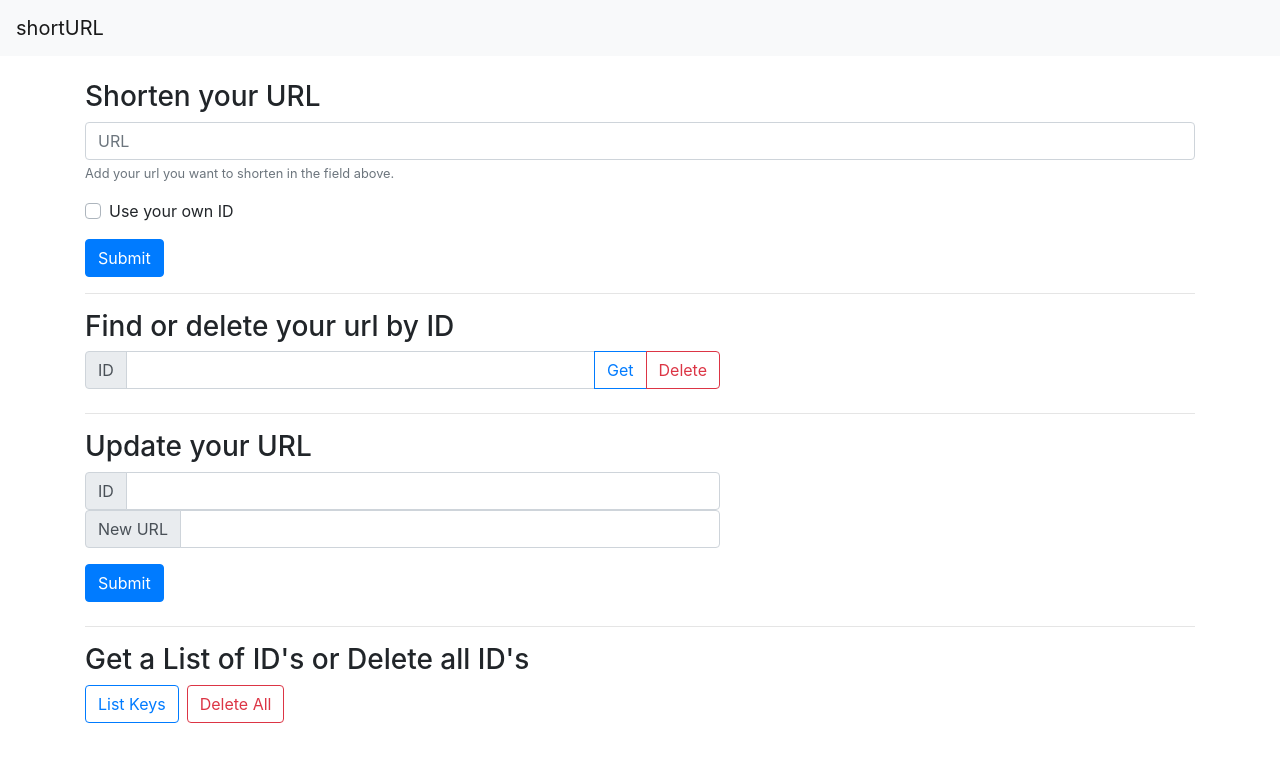
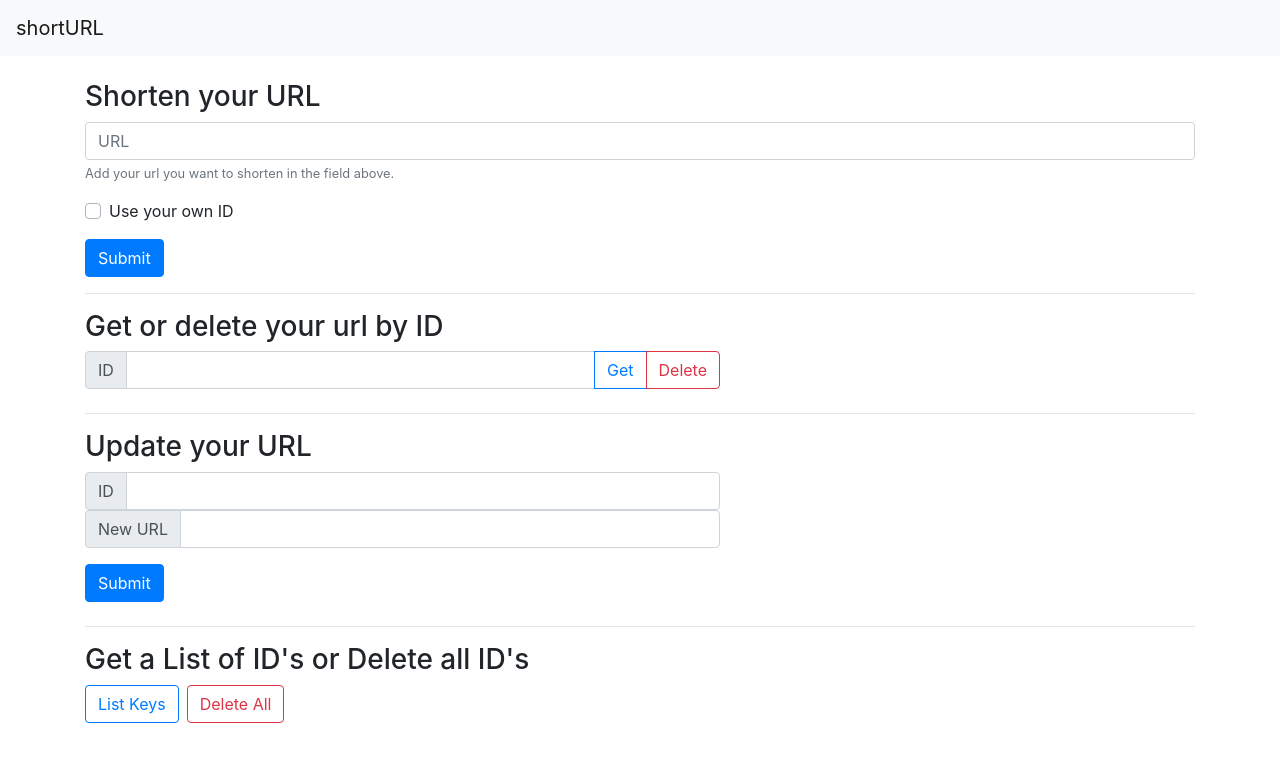
Before and after one commit to UvA-WSaCS-Group01/wsacs-rest-web, a Vue app in the folder client/: page / in a window 1280 px wide. Shown: the top 762 px of the page. Built offline with nearby package versions, Linux system fonts and the light colour scheme.

Commit message:
toaster edit

```diff
--- a/client/src/components/UrlShortenerClient.vue
+++ b/client/src/components/UrlShortenerClient.vue
@@ -38,7 +38,7 @@
       <hr>
       <b-row class="mb-4">
         <b-col cols="7" class="text-left">
-        <h3>Find or delete your url by ID</h3>
+        <h3>Get or delete your url by ID</h3>
           <b-form @submit="onShortendSubmit" v-if="show">
             <b-input-group prepend="ID" class>
               <b-form-input required v-model="shortendurlcode"></b-form-input>
@@ -223,6 +223,7 @@ export default {
               this.$bvToast.toast("This is not a valid URL", {
                 title:
                   "Invalid URL",
+                variant: "danger",
                 toaster: "b-toaster-top-center"
               });
             } else {
@@ -234,7 +235,8 @@ export default {
             }
         })
     },
-    onUpdateFormReset() {
+    onUpdateFormReset(evt) {
+      evt.preventDefault();
       this.formUpdate.newUrl = "";
       this.formUpdate.urlId = "";
     },
```
